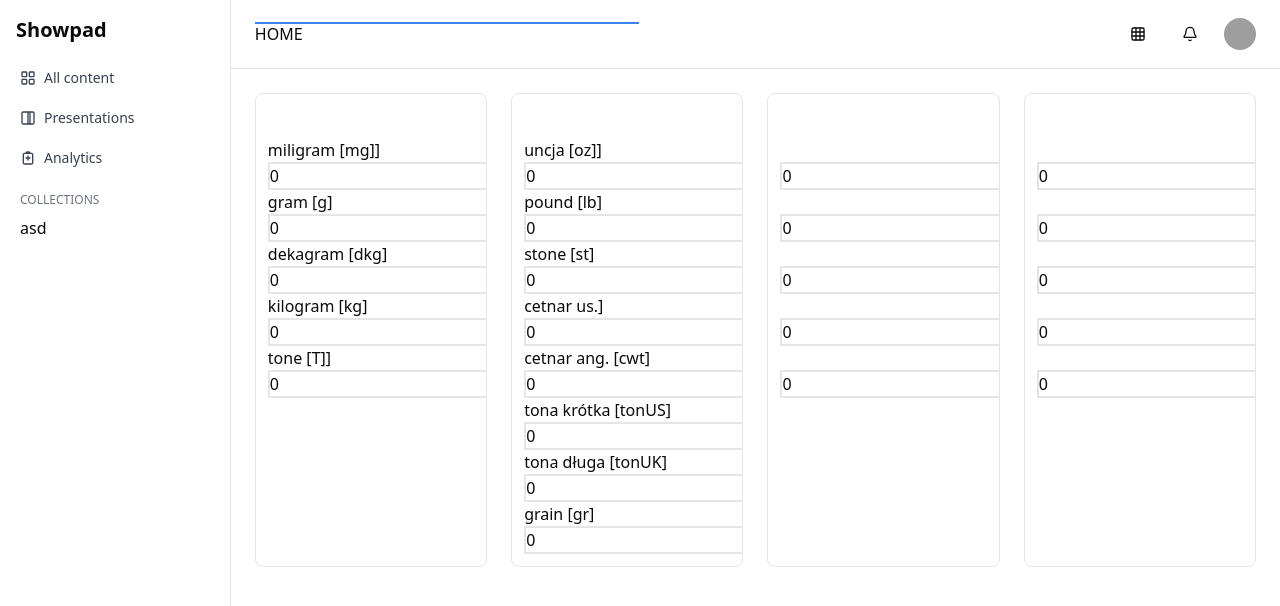
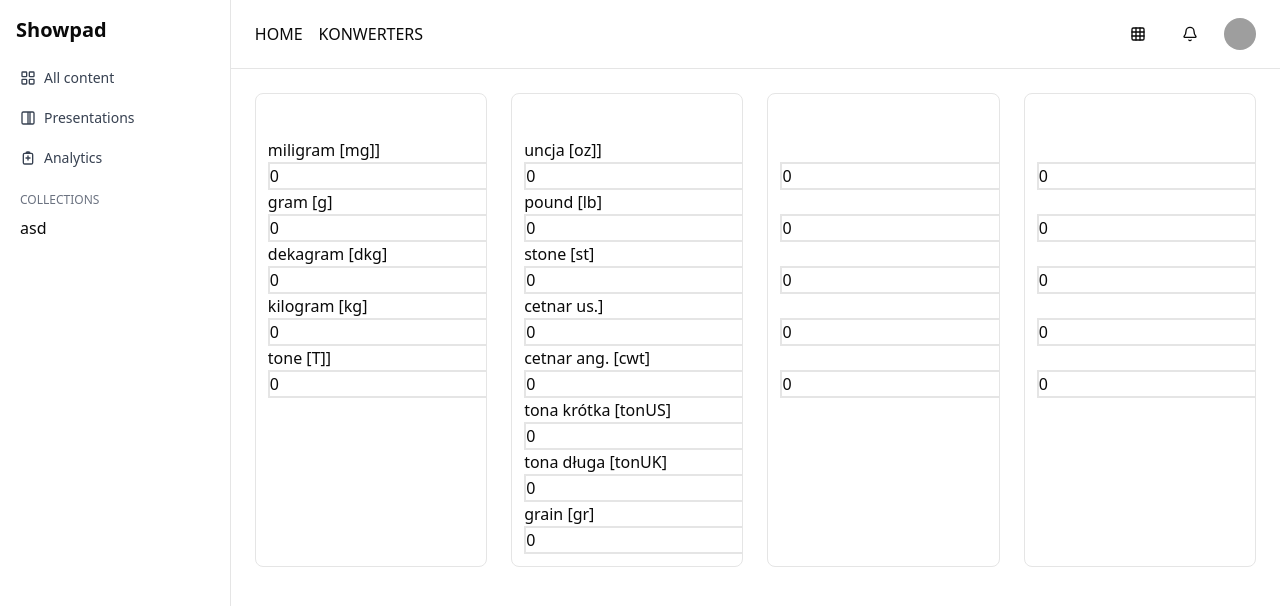
Before and after one commit to PiotrCembrowski/uniter, a Next.js app: page /mass in a window 1280 px wide. Shown: the top 606 px of the page. Built offline with nearby package versions, Linux system fonts and the light colour scheme; grey boxes are pictures that could not be loaded; what next-redux-wrapper would draw is missing.

Commit message:
adding dropdown menu

```diff
--- a/app/components/header/Header.tsx
+++ b/app/components/header/Header.tsx
@@ -1,16 +1,38 @@
-import React from "react";
 import { Button } from "@/components/ui/button";
 import { Bell, Grid } from "lucide-react";
 import Image from "next/image";
 import Link from "next/link";
+import {
+  DropdownMenu,
+  DropdownMenuContent,
+  DropdownMenuItem,
+  DropdownMenuLabel,
+  DropdownMenuSeparator,
+  DropdownMenuTrigger,
+} from "@/components/ui/dropdown-menu";
 
 const Header = () => {
   return (
     <header className="flex items-center justify-between border-b px-6 py-4">
       <div className="w-96">
-        <div className="relative">
+        <div className="relative flex items-center gap-4">
           <Link href="/">HOME</Link>
-          <div className="absolute inset-0 h-[2px] w-full bg-blue-500 transition-all duration-300 group-hover:w-full" />
+          <DropdownMenu>
+            <DropdownMenuTrigger>KONWERTERS</DropdownMenuTrigger>
+            <DropdownMenuContent>
+              <DropdownMenuLabel>Unit Types</DropdownMenuLabel>
+              <DropdownMenuSeparator />
+              <DropdownMenuItem>
+                <Link href="/length">Length</Link>
+              </DropdownMenuItem>
+              <DropdownMenuItem>
+                <Link href="/mass">Mass</Link>
+              </DropdownMenuItem>
+              <DropdownMenuItem>
+                <Link href="/pressure">Pressure</Link>
+              </DropdownMenuItem>
+            </DropdownMenuContent>
+          </DropdownMenu>
         </div>
       </div>
       <div className="flex items-center gap-4">
```
